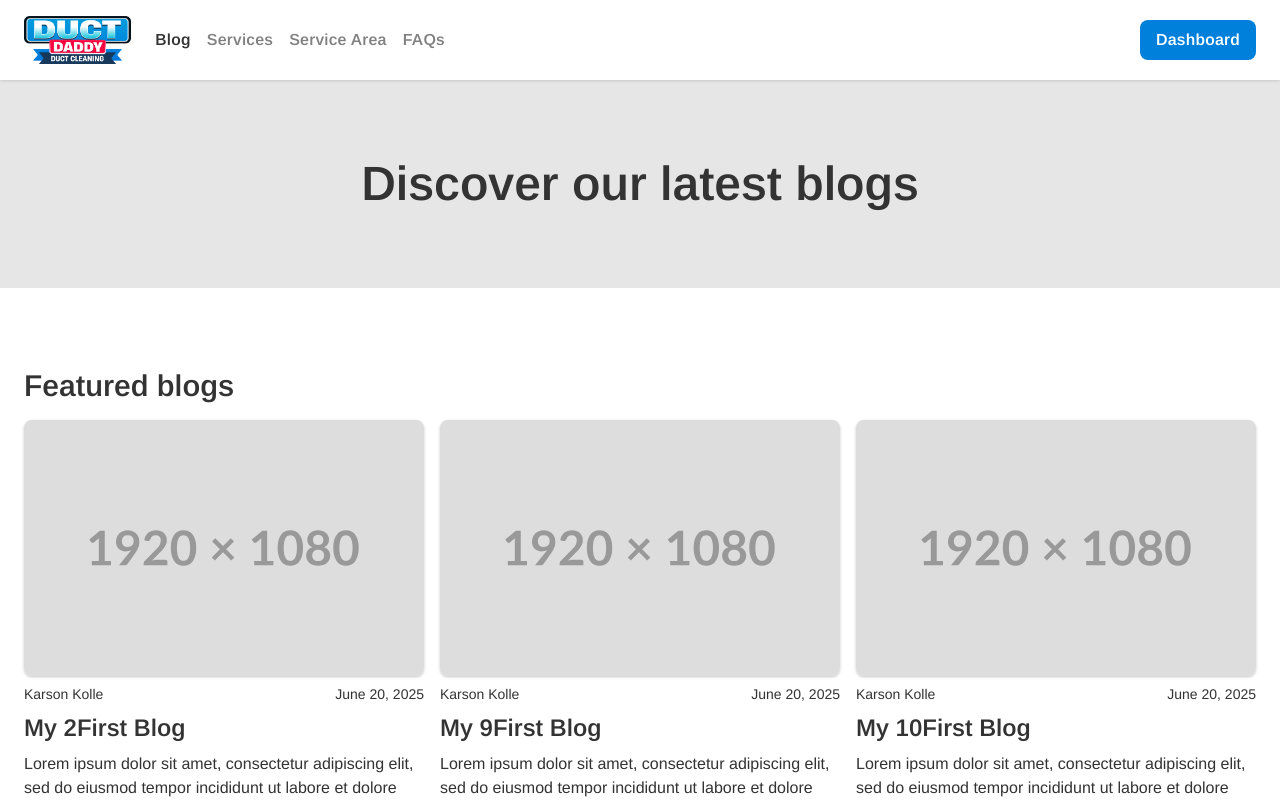
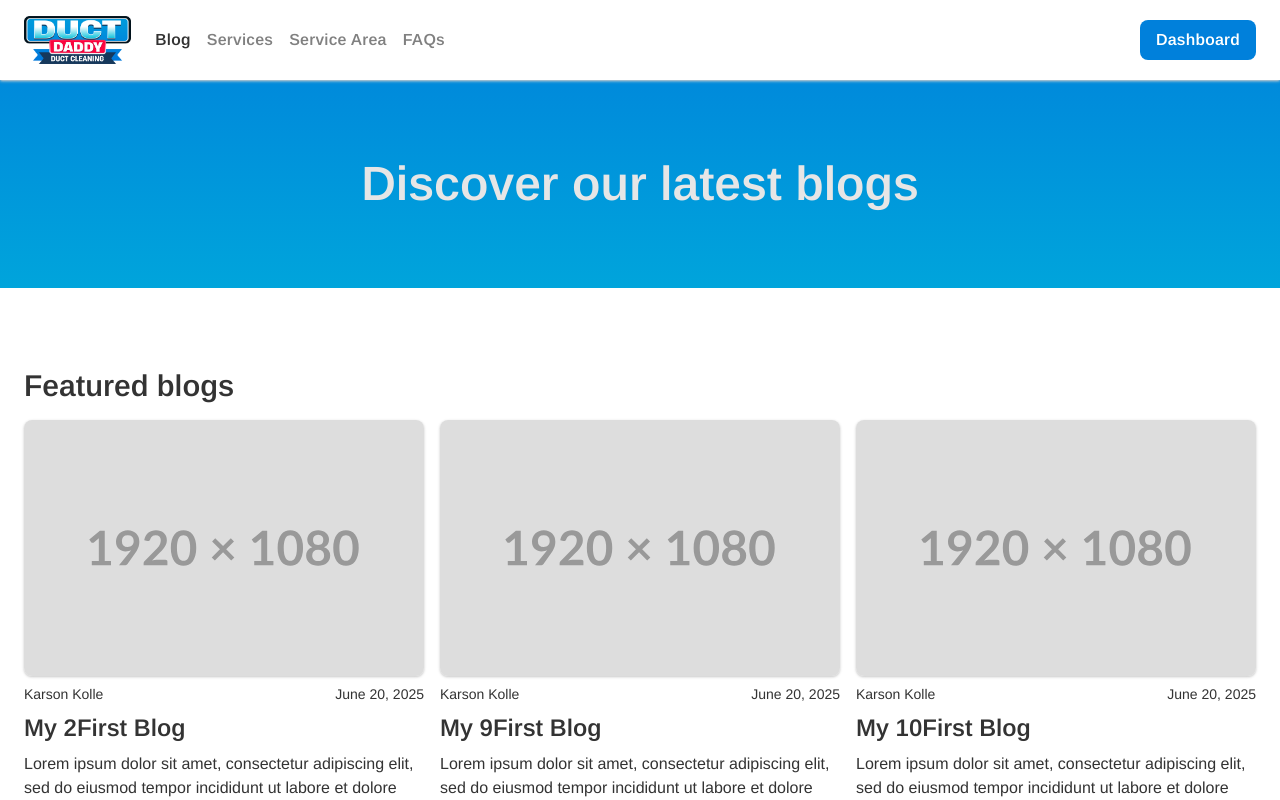
Before and after one commit to flowz0/duct-daddy, a Next.js app: page /blog in a window 1280 px wide. Shown: the top 800 px of the page. Built offline with nearby package versions, Linux system fonts and the light colour scheme.

Commit message:
add optional gradientBg for Header component

```diff
--- a/app/(pages)/blog/page.tsx
+++ b/app/(pages)/blog/page.tsx
@@ -9,7 +9,7 @@ export default function Blog() {
     <>
       <article>
         <div>
-          <Header>
+          <Header gradientBg>
             Discover our latest blogs
           </Header>
           <div className="bg-[#ffffff] px-6">
--- a/app/components/Header.tsx
+++ b/app/components/Header.tsx
@@ -1,12 +1,13 @@
 interface HeaderProps {
   children: React.ReactNode;
   subtitle?: string;
+  gradientBg?: boolean;
 }
 
-export default function Header({ children, subtitle }: HeaderProps) {
+export default function Header({ children, subtitle, gradientBg }: HeaderProps) {
   return (
-    <header className="pt-20 px-6 max-w-7xl mx-auto">
-      <div className="py-20">
+    <header className={`${gradientBg ? "bg-gradient-to-b from-[#0080DB] to-[hsl(195,100%,43%)] text-[#E6E6E6]" : "text-[#333333]"} pt-20`}>
+      <div className="px-6 py-20 max-w-7xl mx-auto">
         <h1 className="text-4xl font-semibold text-center sm:text-5xl">
           {children}
         </h1>
```
